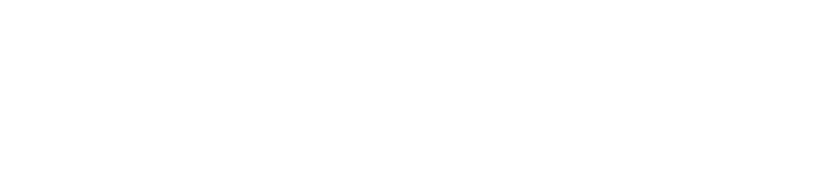
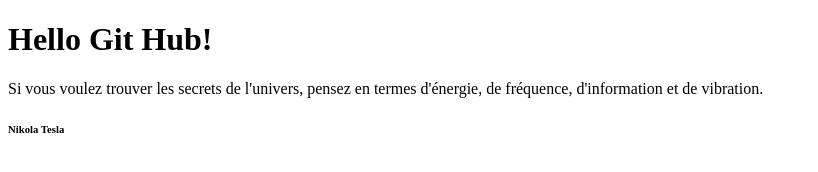
Before and after one commit to graphibre/Hello, a plain HTML site: page index.html in a window 1280 px wide. Shown: the whole page, without its empty margins (0-818 px from the left). Drawn offline with Linux system fonts and the light colour scheme.

Commit message:
Add <p> and <h6> texts

```diff
--- a/index.html
+++ b/index.html
@@ -6,5 +6,8 @@
     <link rel="stylesheet" type="text/css" href="css/style.css">
   </head>
   <body>
+    <h1>Hello Git Hub!</h1>
+    <p>Si vous voulez trouver les secrets de l'univers, pensez en termes d'énergie, de fréquence, d'information et de vibration.</p>
+    <h6>Nikola Tesla</h6>
   </body>
 </html>
```
